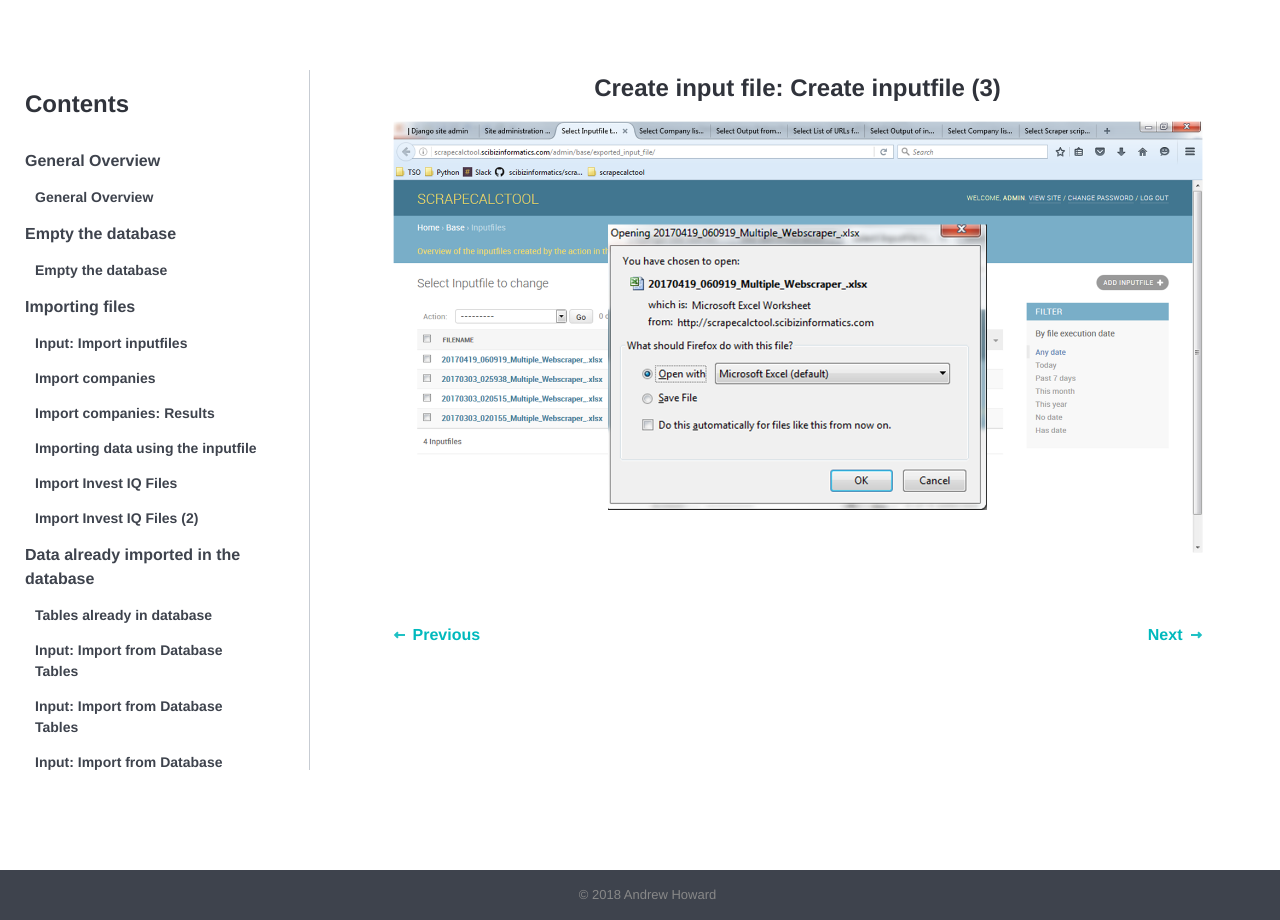
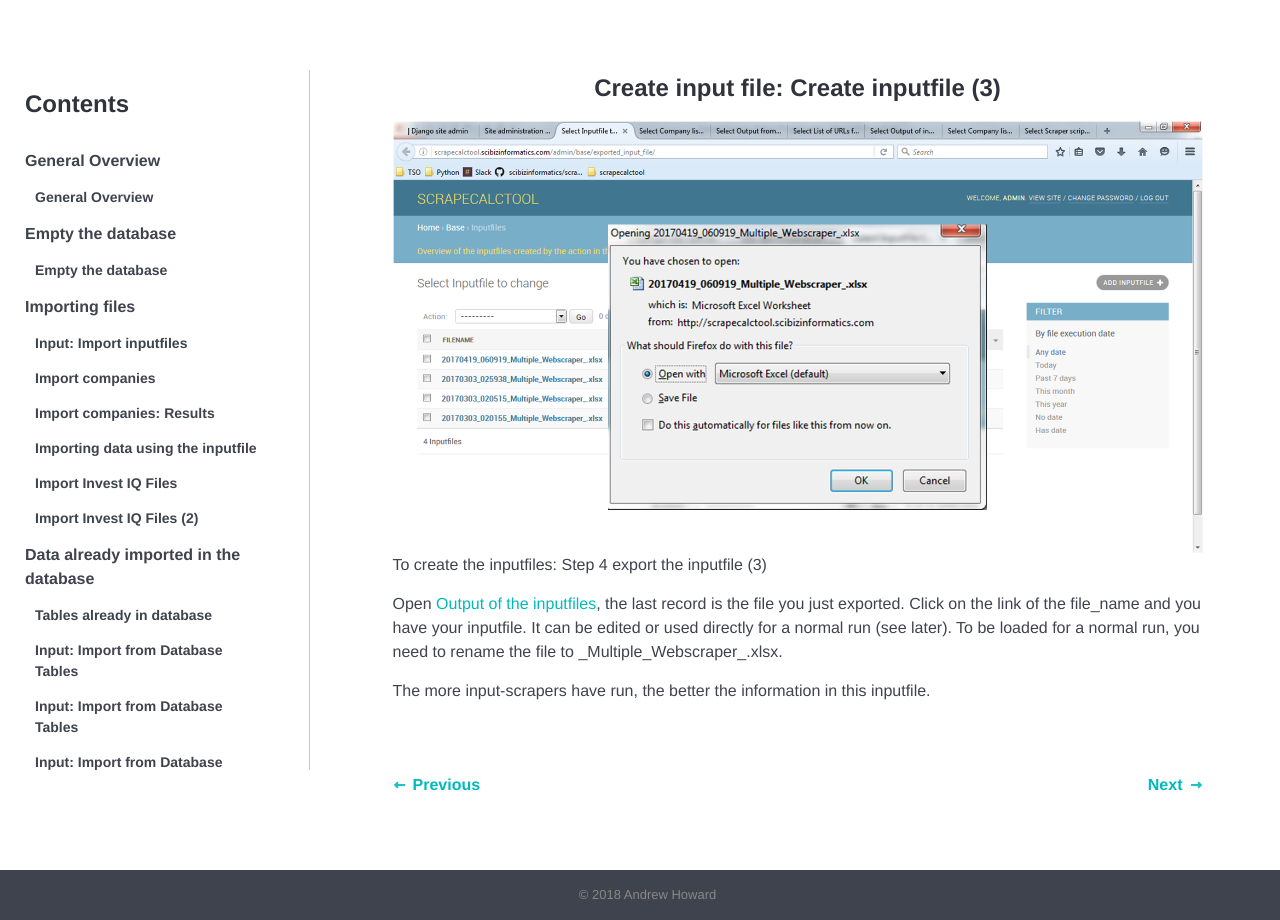
Before and after one commit to tkumpanenko/slides, a Jekyll site: the page built from _tutorials/028.html, in a window 1280 px wide. Built offline with Jekyll 4.4.1, drawn with Linux system fonts in a browser that asks for light colours.

Commit message:
Update from Forestry.io - 028.html

```diff
--- a/_tutorials/028.html
+++ b/_tutorials/028.html
@@ -4,8 +4,13 @@ topic: create-an-inputfile
 order: 7
 date: 2018-01-18 19:31:06 +0000
 ---
-
-
 <h4>Create input file: Create inputfile (3)</h4>
 
 <img src="{{site.url}}{{site.baseurl}}/images/028.png" alt="">
+
+<p>To create the inputfiles: Step 4 export the inputfile (3)</p>
+
+<p>Open <a href="http://scrapecalctool.scibizinformatics.com/admin/base/exported_input_file/">Output of the inputfiles</a>, the last record is the file you just exported. Click on the link of the file_name and you have your inputfile. It can be edited or used directly for a normal run (see later). To be loaded for a normal run, you need to rename the file to _Multiple_Webscraper_.xlsx.
+</p>
+
+<p>The more input-scrapers have run, the better the information in this inputfile. </p>
```
